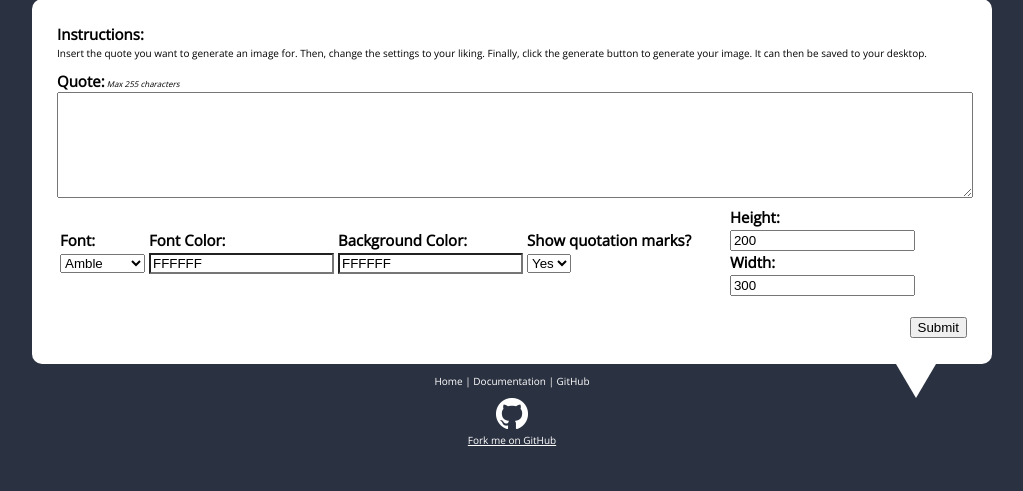
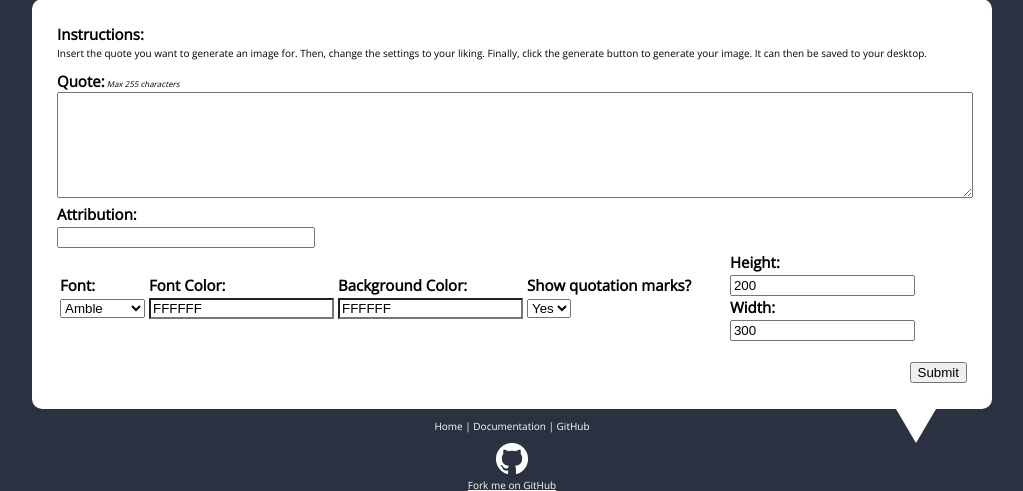
Before and after one commit to Hacym/cite-site, a Flask app: page / in a window 1280 px wide. Shown: the part 59-550 px from the top of the page, without its empty margins (128-1151 px from the left). Run offline with Flask 2, Linux system fonts and the light colour scheme.

Commit message:
Add simple attribution system

```diff
--- a/app/routes.py
+++ b/app/routes.py
@@ -23,8 +23,11 @@ def index():
         quote = request.form['quote']
         quotemarks = request.form['quotemarks']
 
+        # Must make these an int because for some stupid reason a number input type comes in as a string.
         height = int(request.form['height'])
         width = int(request.form['width'])
+
+        attribution = "- " + request.form['attribution']
 
         # Custom image height and width
         size = (width, height)
@@ -38,6 +41,12 @@ def index():
 
         # Draw the text
         draw.text(position, quote, font=font, fill=(0, 0, 0, 255))
+
+        # Set our new position for the attribution
+        position = (10, height - 50)
+
+        # Put the quote attribution on the image
+        draw.text(position, attribution, font = font, fill=(0, 0, 0, 255))
 
         if quotemarks == "True":
             # Just a default position now, can make it do something more advanced later (should appear in bottom right hand corner)
--- a/app/templates/index.html
+++ b/app/templates/index.html
@@ -32,6 +32,8 @@
 			<form action="" method="post">
 				<label for="quote">Quote:</label><span style="font-size: 8px; font-style: italic;"> Max 255 characters</span>
 				<textarea name="quote" style="width: 100%; height: 100px;"></textarea>
+				<label for="attribution">Attribution:</label><br />
+				<input type="text" name="attribution" style="width: 250px;">
 				<table>
 					<tr>
 						<td>
```
